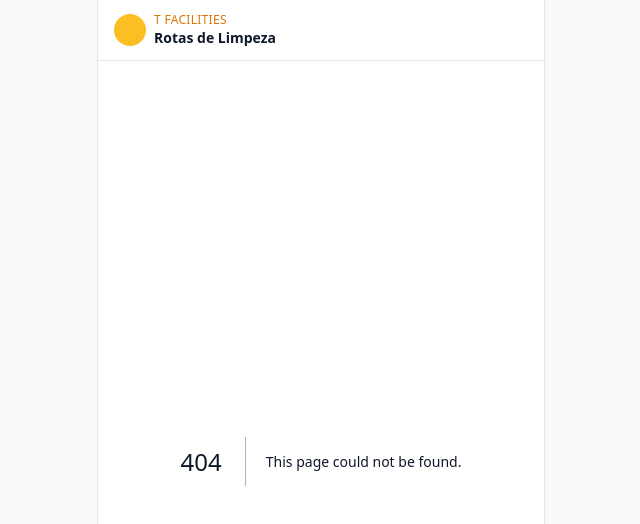
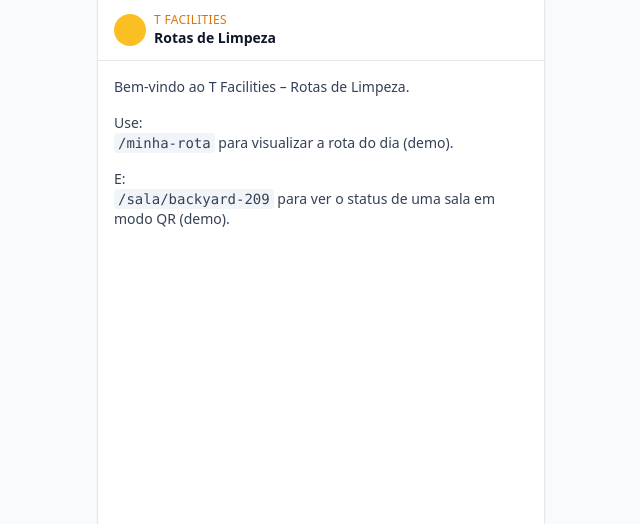
Before and after one commit to morenotgroup/t-facilities-rotas, a Next.js app: page / in a window 1280 px wide. Before the commit this address had no page. Shown: the top 524 px of the page, without its empty margins (319-959 px from the left). Built offline with nearby package versions, Linux system fonts and the light colour scheme.

Commit message:
Add Home component with welcome message and usage

```diff
--- /dev/null
+++ b/app/page.tsx
@@ -0,0 +1,23 @@
+export default function Home() {
+  return (
+    <div className="flex flex-col gap-4 p-4 text-sm text-slate-700">
+      <p>Bem-vindo ao T Facilities – Rotas de Limpeza.</p>
+      <p>
+        Use:
+        <br />
+        <code className="rounded bg-slate-100 px-1 py-0.5">
+          /minha-rota
+        </code>{' '}
+        para visualizar a rota do dia (demo).
+      </p>
+      <p>
+        E:
+        <br />
+        <code className="rounded bg-slate-100 px-1 py-0.5">
+          /sala/backyard-209
+        </code>{' '}
+        para ver o status de uma sala em modo QR (demo).
+      </p>
+    </div>
+  )
+}
```
